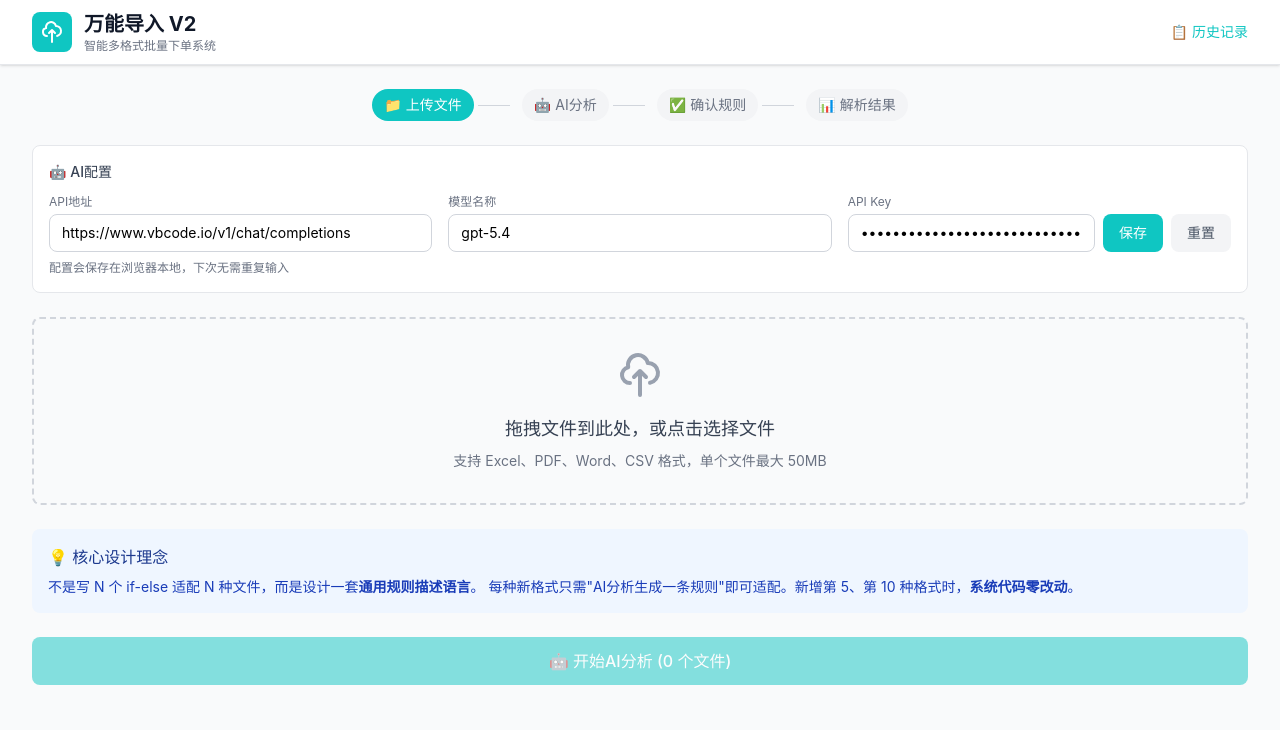
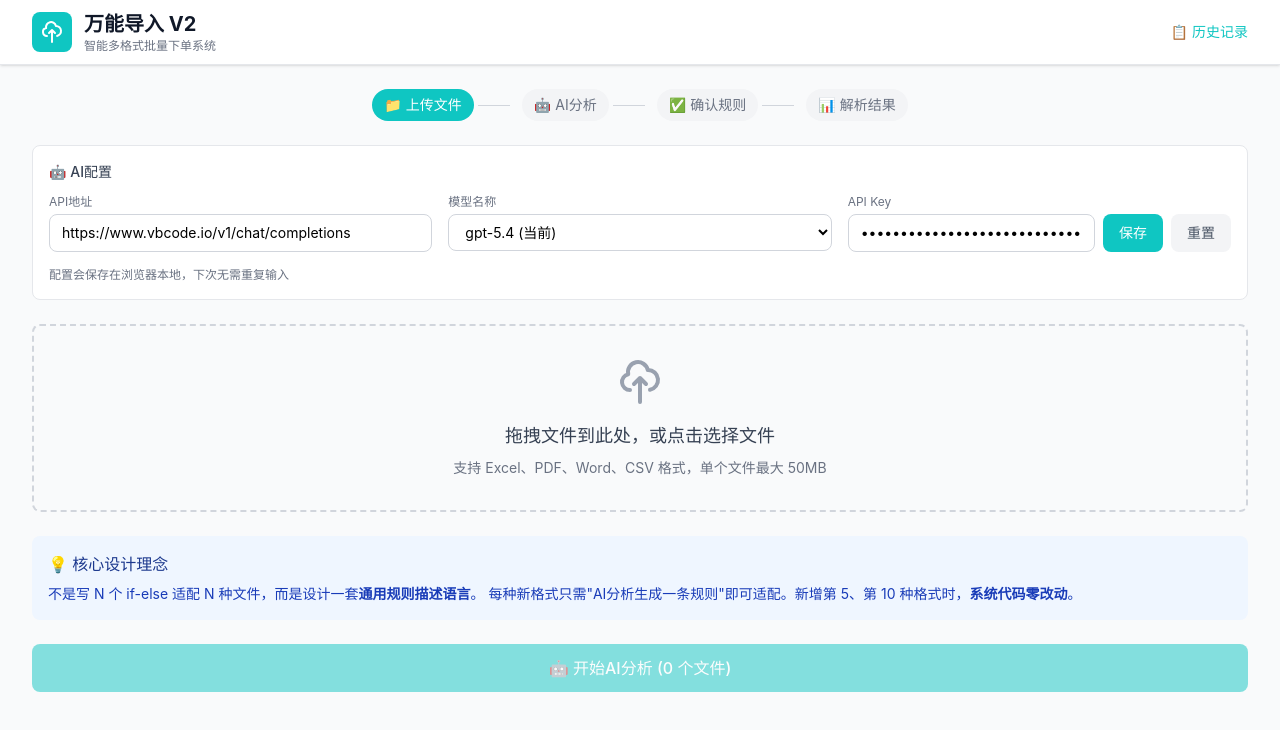
Before and after one commit to raylxl/aiTest, a Next.js app: page /import in a window 1280 px wide. Shown: the top 730 px of the page. Built offline with nearby package versions, Linux system fonts and the light colour scheme.

Commit message:
feat: add model selector and improve error messages for empty API response

```diff
--- a/app/import/page.tsx
+++ b/app/import/page.tsx
@@ -205,22 +205,28 @@ ${sample}
 请分析文件结构，生成对应的解析规则JSON。`;
 
     console.log('调用AI API:', fullApiUrl, '模型:', modelName);
+    console.log('系统提示词长度:', AI_SYSTEM_PROMPT.length, '用户消息长度:', userMessage.length);
+
+    // 构建请求体 - 使用标准OpenAI格式
+    const requestBody = {
+      model: modelName,
+      messages: [
+        { role: 'system', content: AI_SYSTEM_PROMPT },
+        { role: 'user', content: userMessage }
+      ],
+      temperature: 0.3,
+      max_tokens: 4096,
+      stream: false,
+    };
+    console.log('请求体:', JSON.stringify(requestBody).substring(0, 500));
+
     const response = await fetch(fullApiUrl, {
       method: 'POST',
       headers: {
         'Content-Type': 'application/json',
         'Authorization': `Bearer ${apiKey}`,
       },
-      body: JSON.stringify({
-        model: modelName,
-        messages: [
-          { role: 'system', content: AI_SYSTEM_PROMPT },
-          { role: 'user', content: userMessage }
-        ],
-        temperature: 0.1,
-        max_tokens: 4000,
-        stream: false,  // 禁用流式响应，获取完整JSON
-      }),
+      body: JSON.stringify(requestBody),
     });
 
     if (!response.ok) {
@@ -230,33 +236,50 @@ ${sample}
 
     // 获取响应文本
     const responseText = await response.text();
-    console.log('API响应前500字符:', responseText.substring(0, 500));
+    console.log('API响应前1000字符:', responseText.substring(0, 1000));
     let content = '';
 
     // 先尝试直接解析为JSON（如果API返回标准JSON格式）
     try {
       const data = JSON.parse(responseText);
+      console.log('解析后的JSON:', JSON.stringify(data).substring(0, 500));
+
       // 检查是否有错误
       if (data.error) {
         throw new Error(`API错误: ${data.error.message || JSON.stringify(data.error)}`);
       }
-      content = data.choices?.[0]?.message?.content || '';
-    } catch (jsonError) {
+
+      // 检查choices是否为空
+      if (!data.choices || data.choices.length === 0) {
+        console.error('API返回空choices，完整响应:', data);
+        throw new Error(`API返回空结果。模型: ${data.model || 'unknown'}, 使用tokens: ${data.usage?.total_tokens || 0}。请检查模型名称是否正确。`);
+      }
+
+      content = data.choices[0]?.message?.content || '';
+    } catch (jsonError: any) {
+      // 如果是API错误，直接抛出
+      if (jsonError.message?.startsWith('API错误:') || jsonError.message?.startsWith('API返回空结果')) {
+        throw jsonError;
+      }
+
       // 如果不是JSON，尝试SSE格式
       if (responseText.includes('data: ')) {
         const lines = responseText.split('\n');
         let fullContent = '';
-        let hasError = false;
+        let lastChunk: any = null;
 
         for (const line of lines) {
           const trimmedLine = line.trim();
           if (trimmedLine.startsWith('data: ') && !trimmedLine.includes('[DONE]')) {
             try {
               const chunk = JSON.parse(trimmedLine.slice(6));
+              lastChunk = chunk;
+
               // 检查是否有错误
               if (chunk.error) {
                 throw new Error(`API错误: ${chunk.error.message || JSON.stringify(chunk.error)}`);
               }
+
               // 支持delta格式和message格式
               const delta = chunk.choices?.[0]?.delta?.content || chunk.choices?.[0]?.message?.content;
               if (delta) {
@@ -270,6 +293,15 @@ ${sample}
             }
           }
         }
+
+        // 如果没有内容，检查最后一个chunk
+        if (!fullContent && lastChunk) {
+          console.error('SSE响应无内容，最后一个chunk:', lastChunk);
+          if (!lastChunk.choices || lastChunk.choices.length === 0) {
+            throw new Error(`API返回空结果。模型: ${lastChunk.model || 'unknown'}, 使用tokens: ${lastChunk.usage?.total_tokens || 0}。请检查模型名称是否正确。`);
+          }
+        }
+
         content = fullContent;
       } else {
         throw new Error('无法解析API响应: ' + responseText.substring(0, 200));
@@ -277,7 +309,7 @@ ${sample}
     }
 
     if (!content) {
-      throw new Error('AI返回空内容');
+      throw new Error('AI返回空内容，请检查模型名称是否正确（当前: ' + modelName + '）');
     }
 
     // 提取JSON
@@ -652,13 +684,37 @@ ${sample}
               </div>
               <div>
                 <label className="block text-xs text-gray-500 mb-1">模型名称</label>
-                <input
-                  type="text"
+                <select
                   value={modelName}
-                  onChange={e => setModelName(e.target.value)}
-                  placeholder="gpt-5.4"
-                  className="w-full px-3 py-2 border border-gray-300 rounded-lg text-sm focus:outline-none focus:ring-2 focus:ring-[#0fc6c2]"
-                />
+                  onChange={e => {
+                    if (e.target.value === 'custom') {
+                      setModelName('');
+                    } else {
+                      setModelName(e.target.value);
+                    }
+                  }}
+                  className="w-full px-3 py-2 border border-gray-300 rounded-lg text-sm focus:outline-none focus:ring-2 focus:ring-[#0fc6c2] mb-2"
+                >
+                  <option value="gpt-5.4">gpt-5.4 (当前)</option>
+                  <option value="gpt-4o">gpt-4o</option>
+                  <option value="gpt-4o-mini">gpt-4o-mini</option>
+                  <option value="gpt-4-turbo">gpt-4-turbo</option>
+                  <option value="gpt-4">gpt-4</option>
+                  <option value="gpt-3.5-turbo">gpt-3.5-turbo</option>
+                  <option value="claude-3-5-sonnet-20241022">claude-3.5-sonnet</option>
+                  <option value="claude-3-haiku-20240307">claude-3-haiku</option>
+                  <option value="deepseek-chat">deepseek-chat</option>
+                  <option value="custom">自定义...</option>
+                </select>
+                {(modelName === '' || !['gpt-5.4', 'gpt-4o', 'gpt-4o-mini', 'gpt-4-turbo', 'gpt-4', 'gpt-3.5-turbo', 'claude-3-5-sonnet-20241022', 'claude-3-haiku-20240307', 'deepseek-chat'].includes(modelName)) && (
+                  <input
+                    type="text"
+                    value={modelName}
+                    onChange={e => setModelName(e.target.value)}
+                    placeholder="输入自定义模型名称"
+                    className="w-full px-3 py-2 border border-gray-300 rounded-lg text-sm focus:outline-none focus:ring-2 focus:ring-[#0fc6c2]"
+                  />
+                )}
               </div>
               <div>
                 <label className="block text-xs text-gray-500 mb-1">API Key</label>
```
